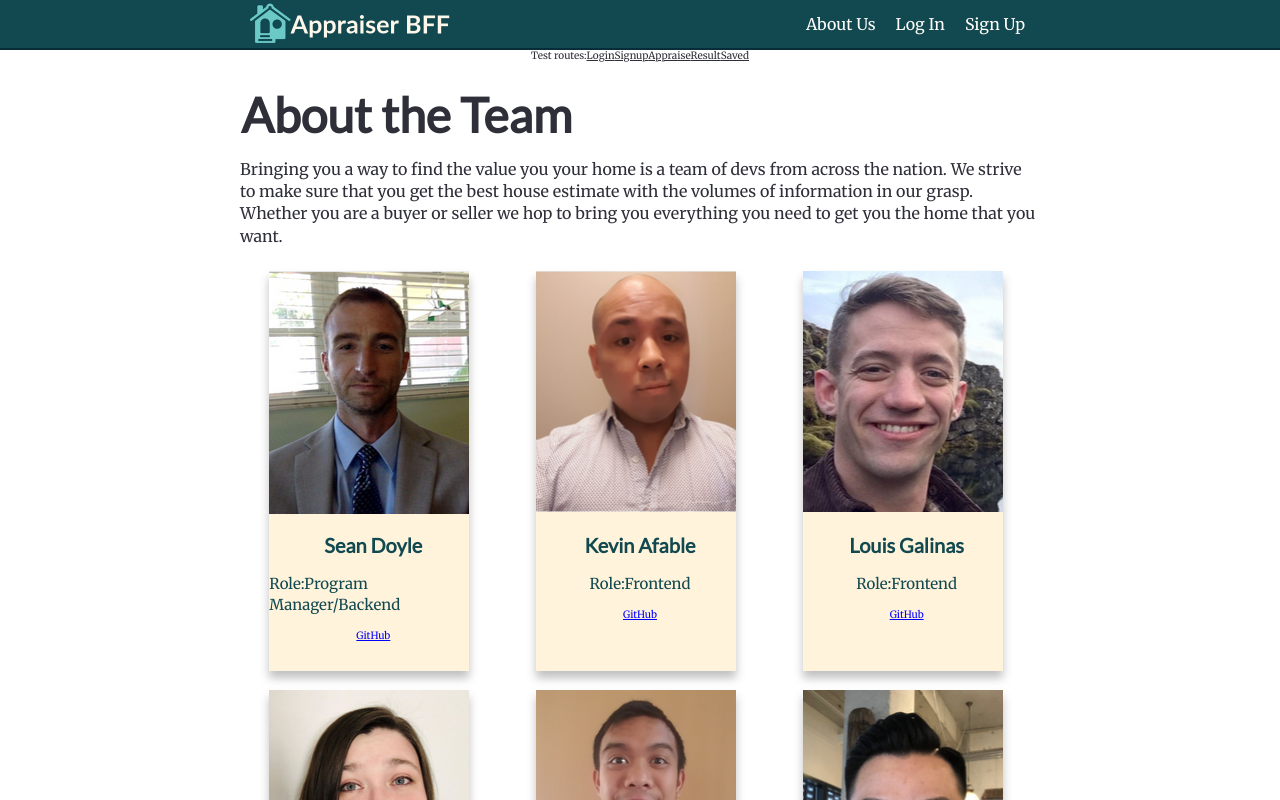
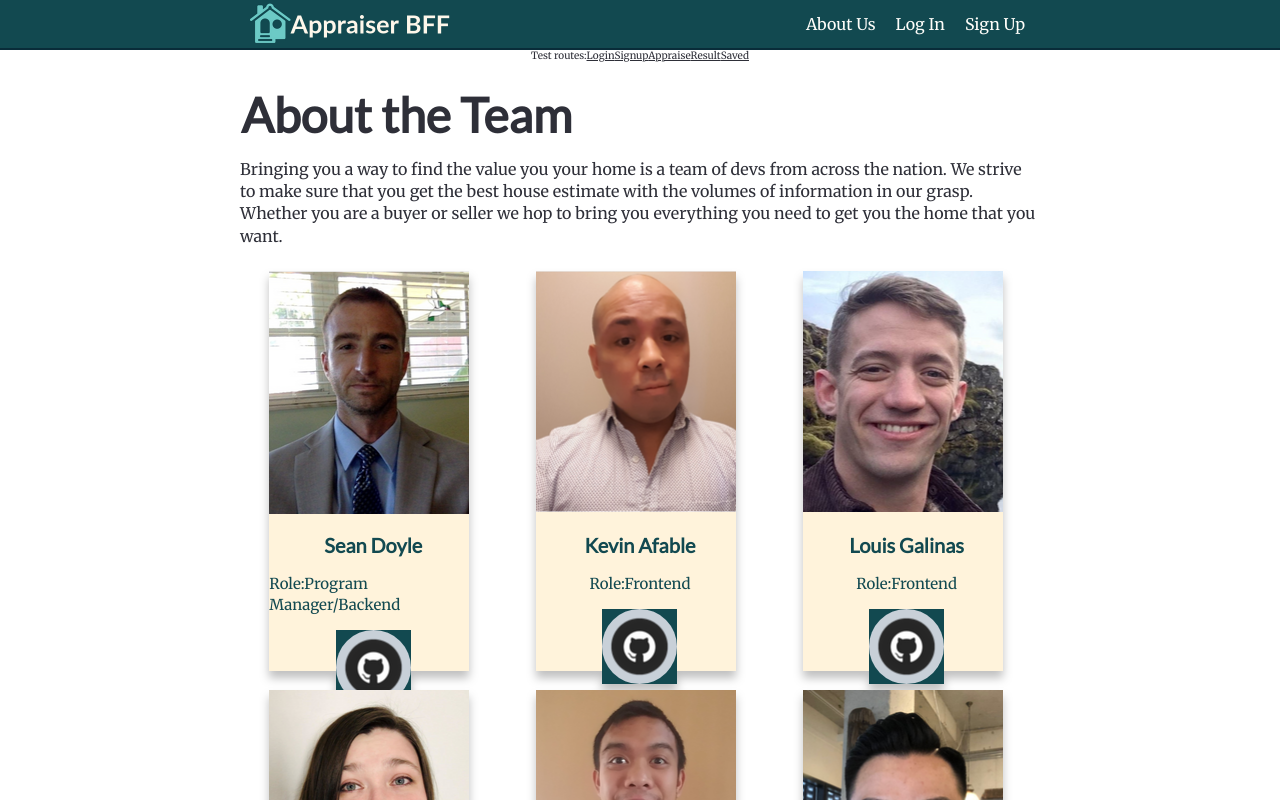
Before and after one commit to bw-appraisers-bff/front-end, a React (Create React App) app in the folder appraisers-bff/: page /aboutus in a window 1280 px wide. Shown: the top 800 px of the page. Built offline with nearby package versions, Linux system fonts and the light colour scheme.

Commit message:
icons are there still need css

```diff
--- a/appraisers-bff/src/components/AboutCard.jsx
+++ b/appraisers-bff/src/components/AboutCard.jsx
@@ -10,7 +10,7 @@ const AboutCard = props => {
             <div className="bio-data">
                 <h1 className="about-name">{props.title.name}</h1>
                 <p className="about-role">Role:{props.title.role}</p>
-                <a href={props.title.github} >GitHub</a>
+                <a href={props.title.github} > <img src="../../../images/gitlogo.png"/> </a>
             </div>
         </div>
 
```
Also changed, not shown: appraisers-bff/public/images/gitlogo.png (added).
